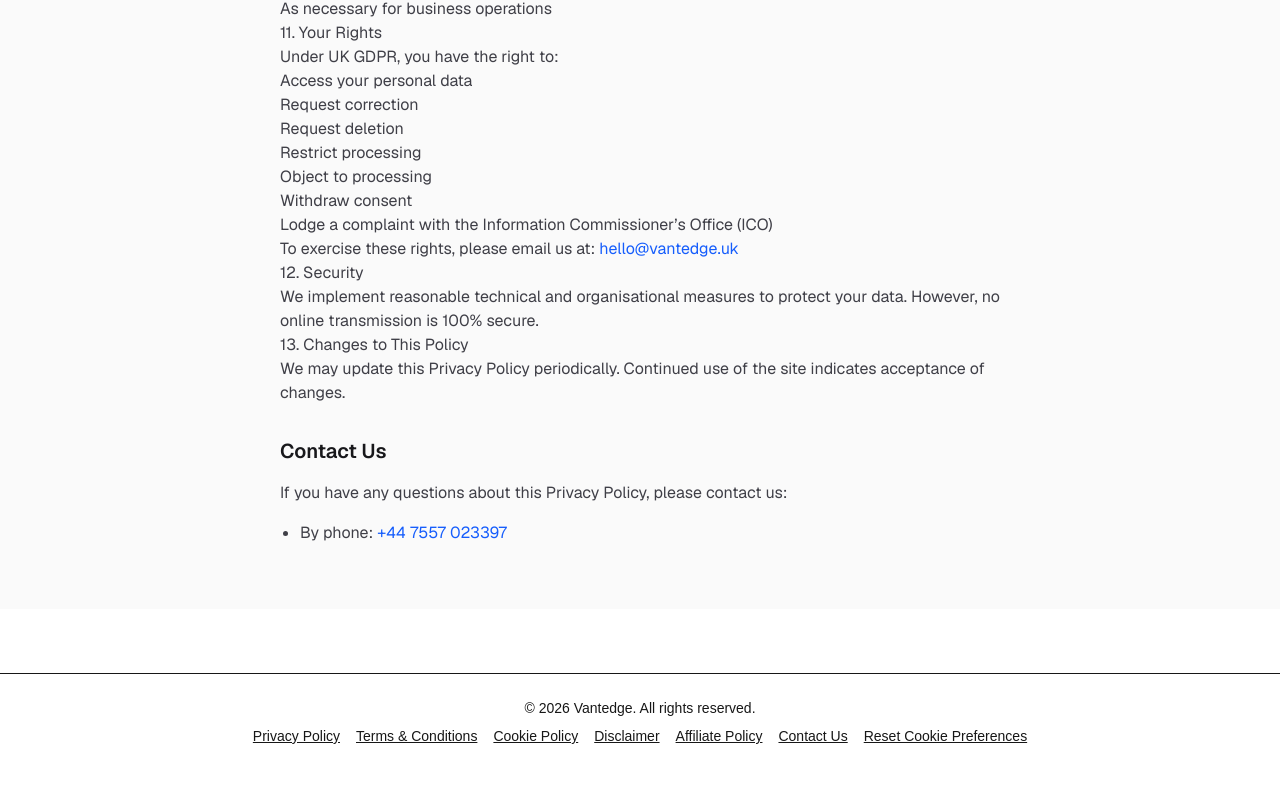
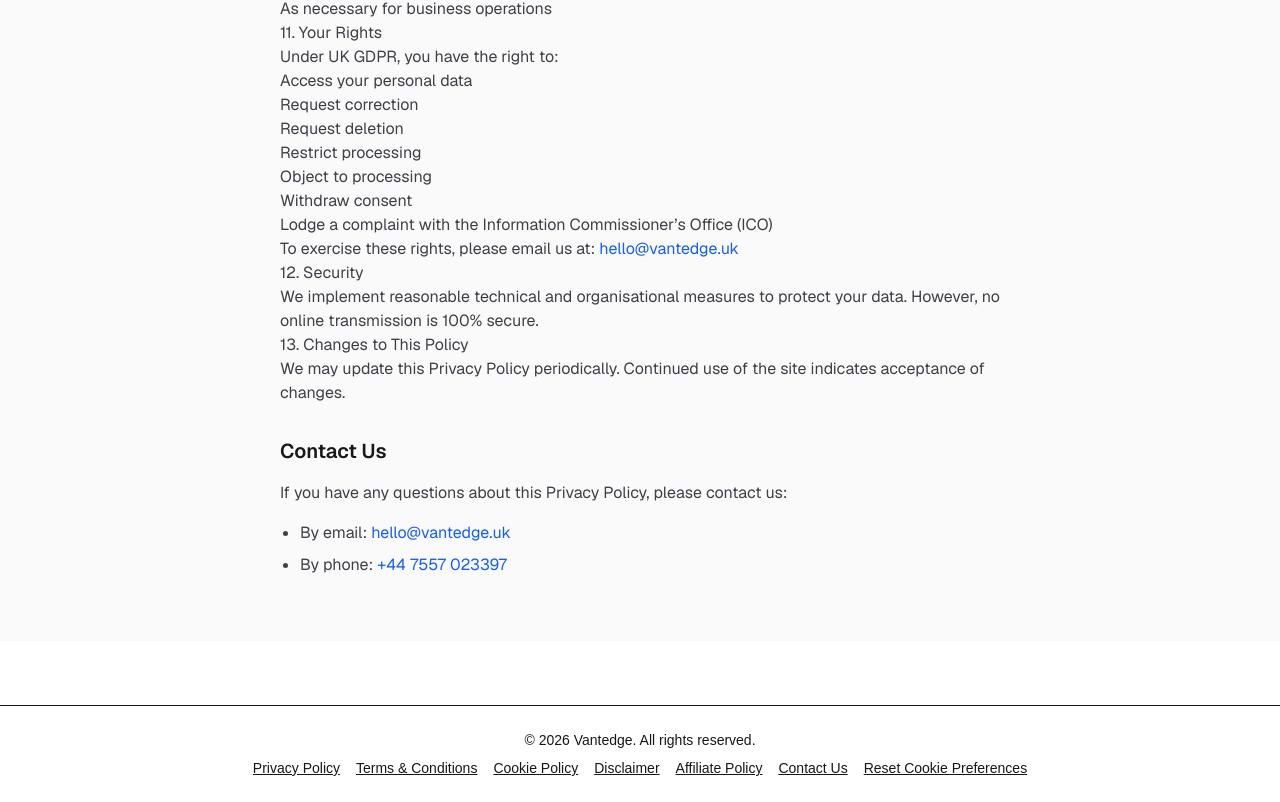
Before and after one commit to uchennaezeilo/vantedge, a Next.js app: page /privacy-policy in a window 1280 px wide. Shown: the part 1996-2798 px from the top of the page. Before the commit the page ends 2766 px from the top, so only its background shows below. Built offline with nearby package versions, Linux system fonts and the light colour scheme.

Commit message:
Updating articles slug

```diff
--- a/app/privacy-policy/page.tsx
+++ b/app/privacy-policy/page.tsx
@@ -153,6 +153,9 @@
           </p>
           <ul className="list-disc pl-5 mb-4 space-y-2">
             <li>
+              By email: <a href="mailto:hello@vantedge.uk" className="text-blue-600 hover:underline">hello@vantedge.uk</a>
+            </li>
+            <li>
               By phone: <a href="tel:+447557023397" className="text-blue-600 hover:underline">+44 7557 023397</a>
             </li>
           </ul>
```
